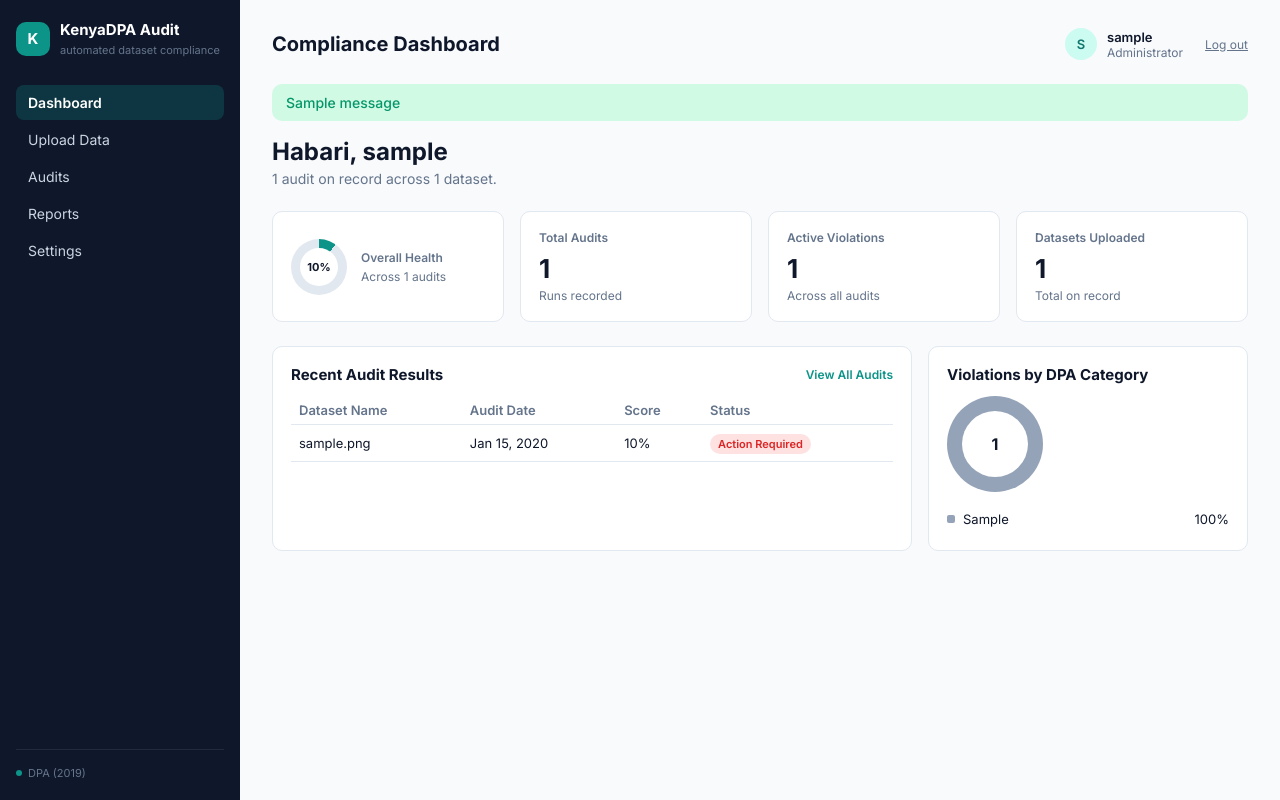
After one commit to Martha-M3/dpa-compliance-auditor, a Flask app: page /dashboard in a window 1280 px wide. The commit adds this page. Run offline with Flask 3, Linux system fonts and the light colour scheme; a user stored in the database is signed in; tables that the repository leaves empty hold one stand-in row (values such as "Sample post"); one stand-in notice (Sample message) is shown.

Commit message:
Add dashboard page and styles

```diff
--- a/app/static/css/style.css
+++ b/app/static/css/style.css
@@ -162,3 +162,244 @@ body {
   color: var(--color-text-muted);
   line-height: 1.6;
 }
+/* ============================================================
+   DASHBOARD
+   ============================================================ */
+.app-shell {
+  display: grid;
+  grid-template-columns: 240px 1fr;
+  min-height: 100vh;
+}
+
+/* ---------- Sidebar ---------- */
+.sidebar {
+  background: var(--color-navy);
+  color: #CBD5E1;
+  padding: 20px 16px;
+  display: flex;
+  flex-direction: column;
+}
+.sidebar .brand-mark {
+  flex-direction: row;
+  align-items: center;
+  text-align: left;
+  margin-bottom: 28px;
+}
+.sidebar .logo-square {
+  width: 34px;
+  height: 34px;
+  font-size: 15px;
+  margin: 0 10px 0 0;
+}
+.sidebar .brand-mark h1 { font-size: 15px; color: white; }
+.sidebar .brand-mark p  { font-size: 11px; }
+
+.sidebar nav {
+  display: flex;
+  flex-direction: column;
+  gap: 2px;
+  flex: 1;
+}
+.sidebar nav a {
+  display: block;
+  padding: 9px 12px;
+  border-radius: 8px;
+  text-decoration: none;
+  font-size: 14px;
+  color: #CBD5E1;
+}
+.sidebar nav a.active {
+  background: rgba(13, 148, 136, 0.25);
+  color: white;
+  font-weight: 600;
+}
+.sidebar nav a:not(.active):hover { background: rgba(255, 255, 255, 0.06); }
+
+.sidebar-footer {
+  font-size: 11px;
+  color: #64748B;
+  display: flex;
+  align-items: center;
+  gap: 6px;
+  padding-top: 16px;
+  border-top: 1px solid rgba(255, 255, 255, 0.08);
+}
+.sidebar-footer .dot {
+  width: 6px;
+  height: 6px;
+  border-radius: 50%;
+  background: var(--color-primary);
+}
+
+/* ---------- Main area ---------- */
+.main { padding: 28px 32px; }
+
+.topbar {
+  display: flex;
+  align-items: center;
+  justify-content: space-between;
+  margin-bottom: 24px;
+}
+.topbar h2 { margin: 0; font-size: 20px; }
+
+.user-chip {
+  display: flex;
+  align-items: center;
+  gap: 10px;
+  font-size: 13px;
+}
+.avatar {
+  width: 32px;
+  height: 32px;
+  border-radius: 50%;
+  background: var(--color-primary-tint);
+  color: var(--color-primary-dark);
+  display: flex;
+  align-items: center;
+  justify-content: center;
+  font-weight: 600;
+  font-size: 13px;
+}
+.user-chip .name { font-weight: 600; }
+.user-chip .role { color: var(--color-text-muted); font-size: 12px; }
+.user-chip .logout {
+  font-size: 12px;
+  color: var(--color-text-muted);
+  margin-left: 12px;
+}
+
+.greeting h3 { margin: 0 0 4px; font-size: 24px; }
+.greeting p  { margin: 0 0 24px; color: var(--color-text-muted); font-size: 14px; }
+
+/* ---------- Stat cards ---------- */
+.stat-grid {
+  display: grid;
+  grid-template-columns: repeat(4, 1fr);
+  gap: 16px;
+  margin-bottom: 24px;
+}
+.stat-card {
+  background: var(--color-card);
+  border: 1px solid var(--color-border);
+  border-radius: var(--radius);
+  padding: 18px;
+}
+.stat-card .label {
+  font-size: 12px;
+  color: var(--color-text-muted);
+  font-weight: 600;
+  margin-bottom: 8px;
+}
+.stat-card .value { font-size: 26px; font-weight: 700; }
+.stat-card .sub   { font-size: 12px; color: var(--color-text-muted); margin-top: 4px; }
+
+.stat-card.health {
+  display: flex;
+  align-items: center;
+  gap: 14px;
+}
+.stat-card.health .label { margin-bottom: 2px; }
+
+/* ---------- Ring (donut) charts ---------- */
+.donut {
+  width: 56px;
+  height: 56px;
+  border-radius: 50%;
+  display: flex;
+  align-items: center;
+  justify-content: center;
+  flex-shrink: 0;
+}
+.donut-hole {
+  width: 38px;
+  height: 38px;
+  border-radius: 50%;
+  background: var(--color-card);
+  display: flex;
+  align-items: center;
+  justify-content: center;
+  font-size: 11px;
+  font-weight: 700;
+}
+.donut.donut-large { width: 96px; height: 96px; }
+.donut.donut-large .donut-hole { width: 66px; height: 66px; font-size: 16px; }
+
+/* ---------- Panels and table ---------- */
+.panel-grid {
+  display: grid;
+  grid-template-columns: 2fr 1fr;
+  gap: 16px;
+}
+.panel {
+  background: var(--color-card);
+  border: 1px solid var(--color-border);
+  border-radius: var(--radius);
+  padding: 18px;
+}
+.panel-header {
+  display: flex;
+  justify-content: space-between;
+  align-items: center;
+  margin-bottom: 12px;
+}
+.panel-header h4 { margin: 0; font-size: 15px; }
+.panel-header a {
+  font-size: 12px;
+  color: var(--color-primary);
+  text-decoration: none;
+  font-weight: 600;
+}
+
+.audit-table { width: 100%; border-collapse: collapse; font-size: 13px; }
+.audit-table th {
+  text-align: left;
+  color: var(--color-text-muted);
+  font-weight: 600;
+  padding: 6px 8px;
+  border-bottom: 1px solid var(--color-border);
+}
+.audit-table td {
+  padding: 10px 8px;
+  border-bottom: 1px solid var(--color-border);
+}
+
+.badge {
+  font-size: 11px;
+  font-weight: 600;
+  padding: 3px 8px;
+  border-radius: 999px;
+}
+.badge.compliant  { background: var(--color-success-tint); color: var(--color-success); }
+.badge.violations { background: var(--color-danger-tint);  color: var(--color-danger); }
+
+.empty-state {
+  text-align: center;
+  padding: 28px 12px;
+  color: var(--color-text-muted);
+  font-size: 13px;
+}
+
+.category-legend { list-style: none; margin: 14px 0 0; padding: 0; }
+.category-legend li {
+  display: flex;
+  align-items: center;
+  justify-content: space-between;
+  font-size: 13px;
+  padding: 5px 0;
+}
+.category-legend .name { display: flex; align-items: center; }
+.swatch {
+  display: inline-block;
+  width: 8px;
+  height: 8px;
+  border-radius: 2px;
+  margin-right: 8px;
+}
+
+/* ---------- Small screens ---------- */
+@media (max-width: 900px) {
+  .app-shell  { grid-template-columns: 1fr; }
+  .sidebar    { display: none; }
+  .stat-grid  { grid-template-columns: repeat(2, 1fr); }
+  .panel-grid { grid-template-columns: 1fr; }
+}
--- /dev/null
+++ b/app/templates/dashboard.html
@@ -0,0 +1,170 @@
+<!DOCTYPE html>
+<html lang="en">
+<head>
+  <meta charset="UTF-8">
+  <meta name="viewport" content="width=device-width, initial-scale=1.0">
+  <title>Compliance Dashboard - KenyaDPA Audit</title>
+  <link rel="stylesheet" href="{{ url_for('static', filename='css/style.css') }}">
+</head>
+<body>
+  <div class="app-shell">
+
+    <aside class="sidebar">
+      <div class="brand-mark">
+        <div class="logo-square">K</div>
+        <div>
+          <h1>KenyaDPA Audit</h1>
+          <p>automated dataset compliance</p>
+        </div>
+      </div>
+
+      <nav>
+        <a href="{{ url_for('dashboard.index') }}" class="active">Dashboard</a>
+        <a href="#">Upload Data</a>
+        <a href="#">Audits</a>
+        <a href="#">Reports</a>
+        {% if current_user.role == 'Administrator' %}
+          <a href="#">Compliance Rules</a>
+        {% endif %}
+        <a href="#">Settings</a>
+      </nav>
+
+      <div class="sidebar-footer">
+        <span class="dot"></span> DPA (2019)
+      </div>
+    </aside>
+
+    <main class="main">
+
+      <div class="topbar">
+        <h2>Compliance Dashboard</h2>
+        <div class="user-chip">
+          <div class="avatar">{{ current_user.username[0]|upper }}</div>
+          <div>
+            <div class="name">{{ current_user.username }}</div>
+            <div class="role">{{ current_user.role_label }}</div>
+          </div>
+          <a class="logout" href="{{ url_for('auth.logout') }}">Log out</a>
+        </div>
+      </div>
+
+      {% with messages = get_flashed_messages(with_categories=true) %}
+        {% if messages %}
+          <ul class="flash-list">
+            {% for category, message in messages %}
+              <li class="flash {{ category }}">{{ message }}</li>
+            {% endfor %}
+          </ul>
+        {% endif %}
+      {% endwith %}
+
+      <div class="greeting">
+        <h3>Habari, {{ current_user.username }}</h3>
+        {% if total_audits == 0 %}
+          <p>No audits have been run yet. Upload a dataset to get started.</p>
+        {% else %}
+          <p>{{ total_audits }} audit{{ 's' if total_audits != 1 }} on record across {{ total_datasets }} dataset{{ 's' if total_datasets != 1 }}.</p>
+        {% endif %}
+      </div>
+
+      <div class="stat-grid">
+
+        <div class="stat-card health">
+          <div class="donut" style="background: {{ health_gradient or 'var(--color-border)' }};">
+            <div class="donut-hole">{{ overall_health ~ '%' if overall_health is not none else '-' }}</div>
+          </div>
+          <div>
+            <div class="label">Overall Health</div>
+            <div class="sub">{{ 'Across ' ~ total_audits ~ ' audits' if total_audits else 'No audits yet' }}</div>
+          </div>
+        </div>
+
+        <div class="stat-card">
+          <div class="label">Total Audits</div>
+          <div class="value">{{ total_audits }}</div>
+          <div class="sub">Runs recorded</div>
+        </div>
+
+        <div class="stat-card">
+          <div class="label">Active Violations</div>
+          <div class="value">{{ active_violations }}</div>
+          <div class="sub">Across all audits</div>
+        </div>
+
+        <div class="stat-card">
+          <div class="label">Datasets Uploaded</div>
+          <div class="value">{{ total_datasets }}</div>
+          <div class="sub">Total on record</div>
+        </div>
+
+      </div>
+
+      <div class="panel-grid">
+
+        <div class="panel">
+          <div class="panel-header">
+            <h4>Recent Audit Results</h4>
+            <a href="#">View All Audits</a>
+          </div>
+
+          {% if recent_audits %}
+            <table class="audit-table">
+              <thead>
+                <tr>
+                  <th>Dataset Name</th>
+                  <th>Audit Date</th>
+                  <th>Score</th>
+                  <th>Status</th>
+                </tr>
+              </thead>
+              <tbody>
+                {% for audit, dataset in recent_audits %}
+                <tr>
+                  <td>{{ dataset.file_name }}</td>
+                  <td>{{ audit.start_time.strftime('%b %d, %Y') }}</td>
+                  <td>{{ (audit.compliance_score|round(0)|int ~ '%') if audit.compliance_score is not none else '-' }}</td>
+                  <td>
+                    {% if audit.compliance_score is not none and audit.compliance_score >= 80 %}
+                      <span class="badge compliant">Compliant</span>
+                    {% else %}
+                      <span class="badge violations">Action Required</span>
+                    {% endif %}
+                  </td>
+                </tr>
+                {% endfor %}
+              </tbody>
+            </table>
+          {% else %}
+            <div class="empty-state">No audits have been run yet.</div>
+          {% endif %}
+        </div>
+
+        <div class="panel">
+          <div class="panel-header">
+            <h4>Violations by DPA Category</h4>
+          </div>
+
+          {% if category_breakdown %}
+            <div class="donut donut-large" style="background: {{ category_gradient }};">
+              <div class="donut-hole">{{ total_category_violations }}</div>
+            </div>
+            <ul class="category-legend">
+              {% for cat in category_breakdown %}
+              <li>
+                <span class="name">
+                  <span class="swatch" style="background: {{ cat.color }};"></span>{{ cat.name }}
+                </span>
+                <span>{{ cat.pct }}%</span>
+              </li>
+              {% endfor %}
+            </ul>
+          {% else %}
+            <div class="empty-state">No violations recorded yet.</div>
+          {% endif %}
+        </div>
+
+      </div>
+    </main>
+  </div>
+</body>
+</html>
```
